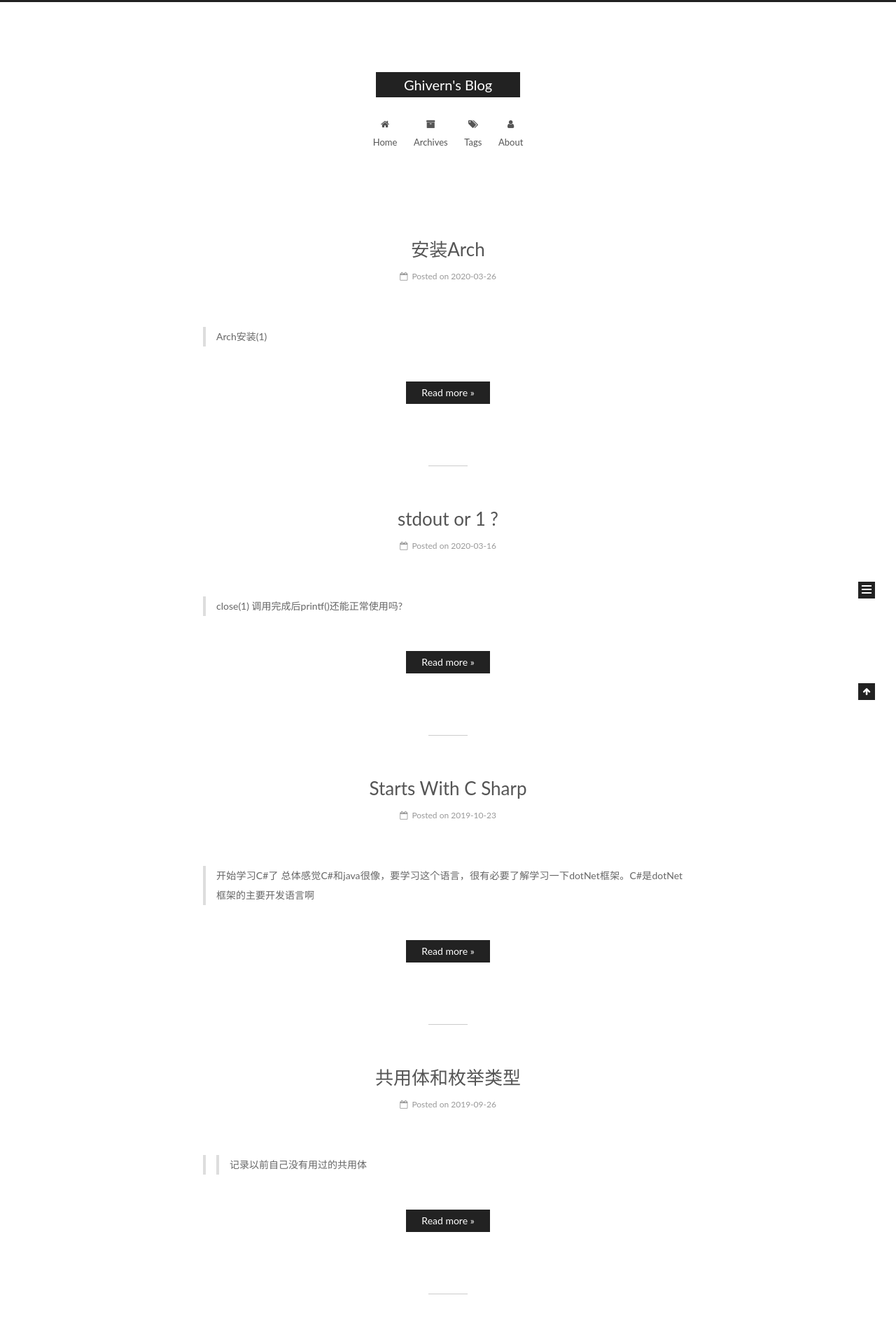
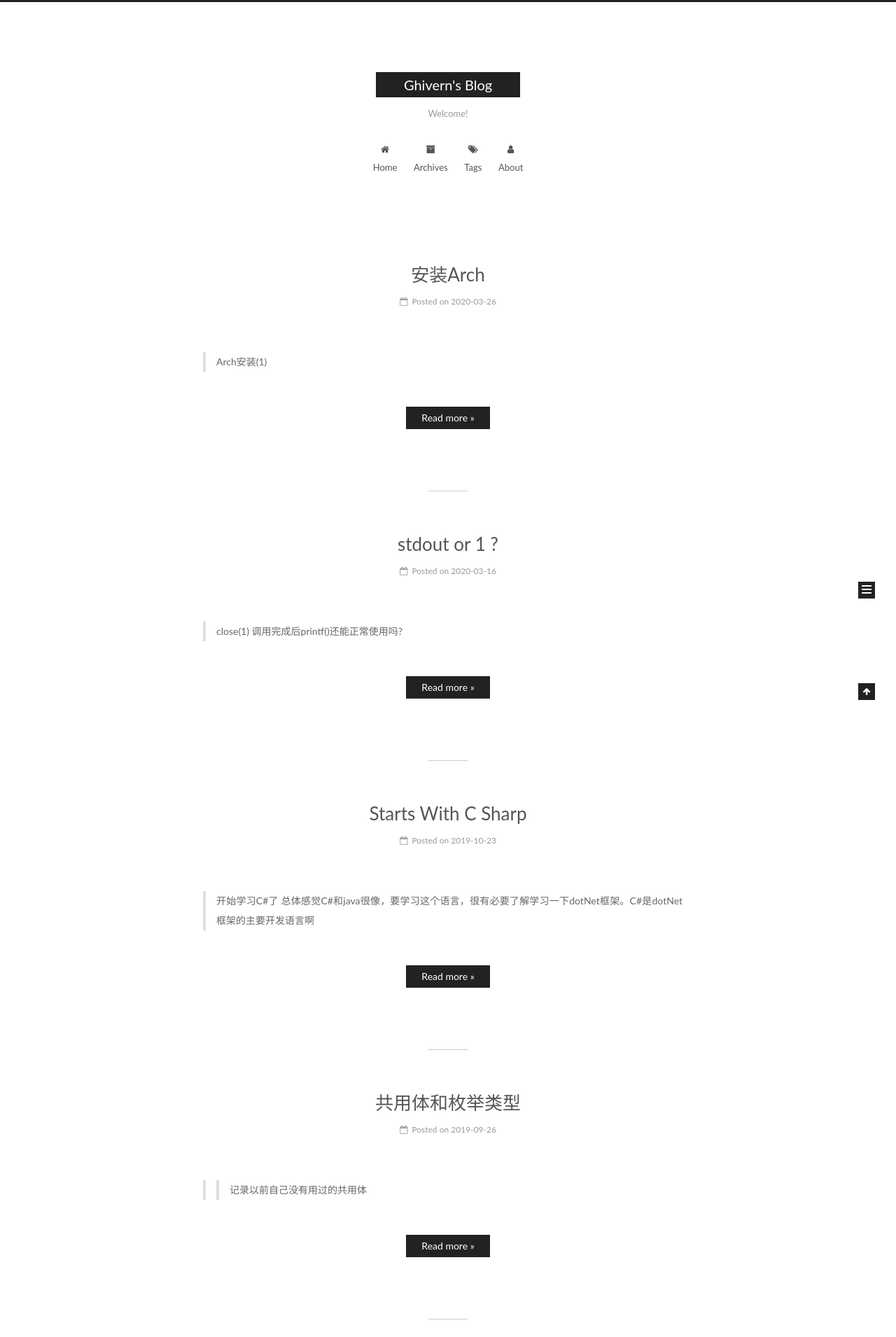
Before and after one commit to Ghivern/Ghivern.github.io, a Jekyll site: the page built from index.html, in a window 1280 px wide. Shown: the top 1910 px of the page at 70% size. Built offline with Jekyll 4.4.1, drawn with Linux system fonts in a browser that asks for light colours; the list of posts is cut into pages by our own code.

Commit message:
添加子标题

```diff
--- a/_config.yml
+++ b/_config.yml
@@ -5,7 +5,7 @@
 
 # Site
 title: Ghivern's Blog
-subtitle:
+subtitle: Welcome!
 description:
 author: Ghivern
 # Support language: de, en, fr-FR, id, ja, ko, pt-BR, pt, ru, zh-Hans, zh-hk, zh-tw
```
